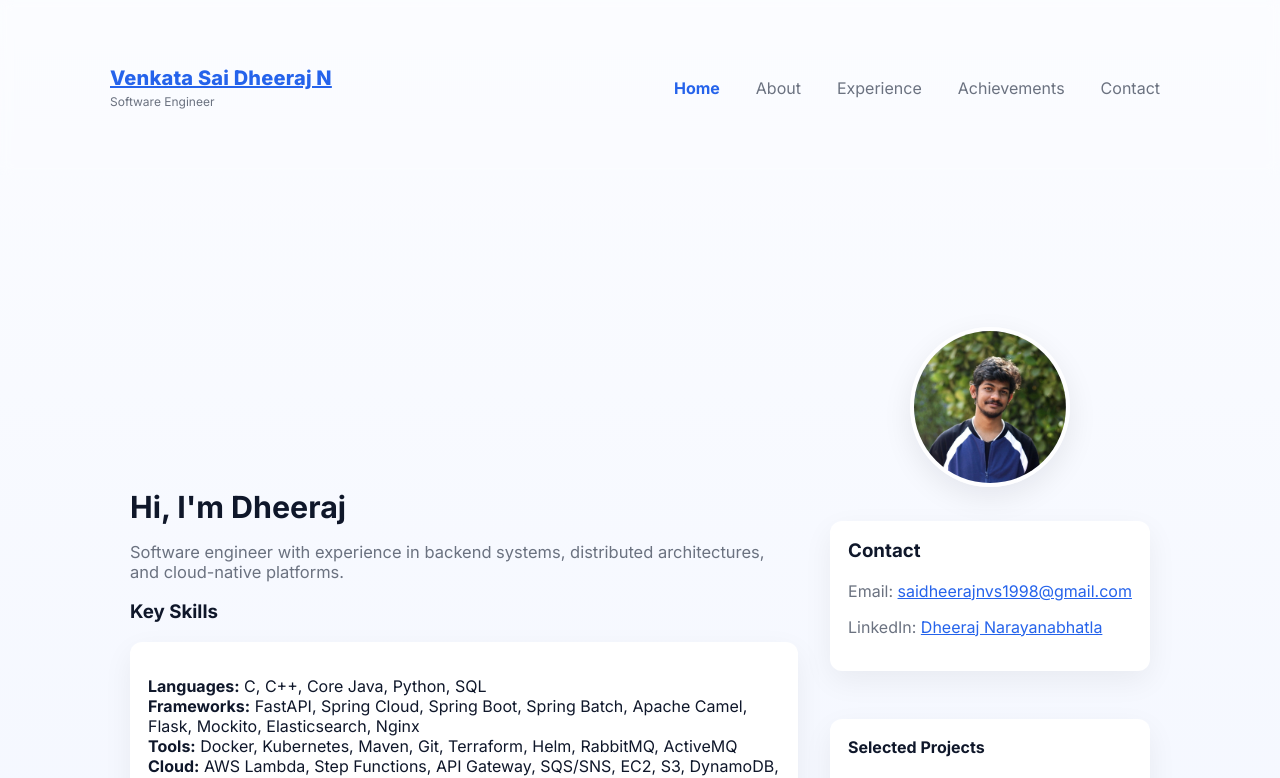
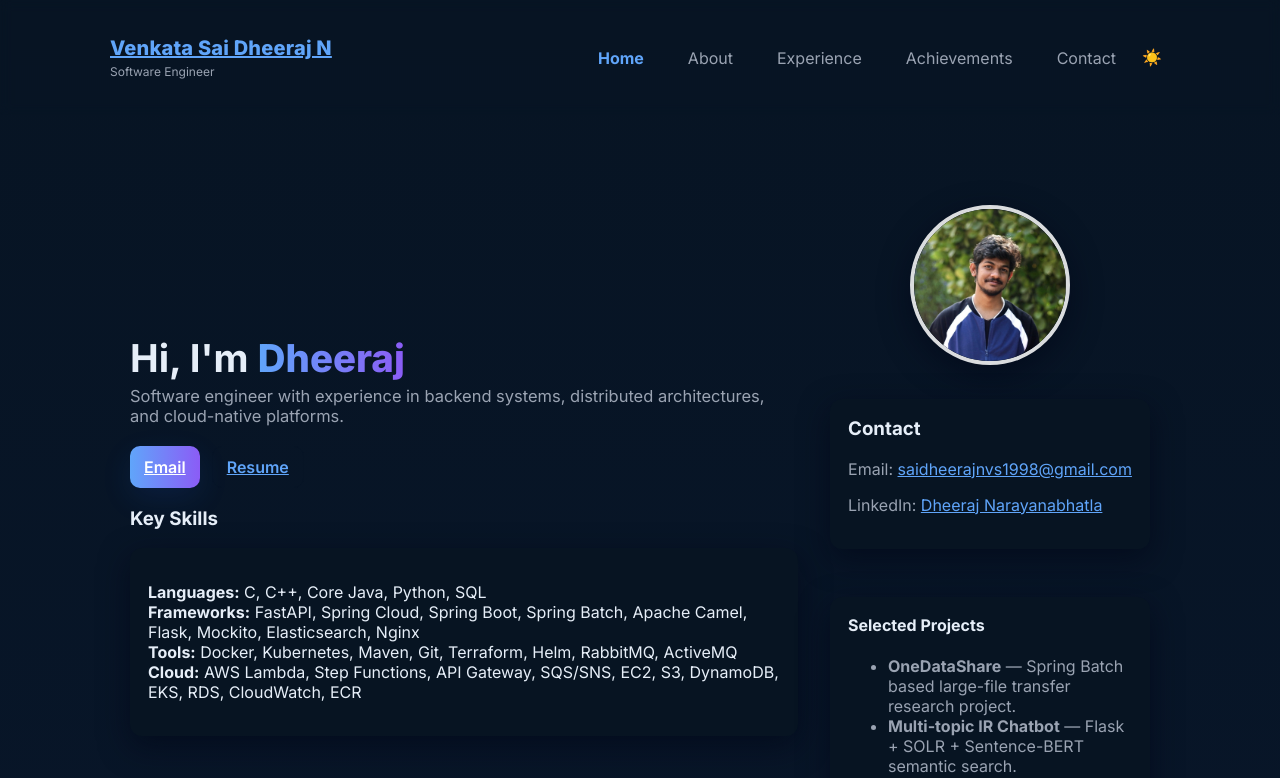
Before and after one commit to saidheerajnvs29/saidheerajnvs29.github.io, a React (Vite) app: page / in a window 1280 px wide. Shown: the top 778 px of the page. Built offline with nearby package versions, Linux system fonts and the light colour scheme.

Commit message:
added content

```diff
--- a/src/components/NavBar.jsx
+++ b/src/components/NavBar.jsx
@@ -1,4 +1,4 @@
-import React from 'react'
+import React, { useState, useEffect } from 'react'
 import { NavLink, Link } from 'react-router-dom'
 
 const links = [
@@ -10,6 +10,16 @@ const links = [
 ]
 
 export default function NavBar() {
+  const [theme, setTheme] = useState(() => localStorage.getItem('theme') || 'dark')
+
+  useEffect(() => {
+    if (theme === 'dark') document.body.setAttribute('data-theme', 'dark')
+    else document.body.removeAttribute('data-theme')
+    localStorage.setItem('theme', theme)
+  }, [theme])
+
+  const toggleTheme = () => setTheme((t) => (t === 'dark' ? 'light' : 'dark'))
+
   return (
     <header className="nav">
       <div className="nav-inner container">
@@ -17,7 +27,7 @@ export default function NavBar() {
           <Link to="/" className="brand">Venkata Sai Dheeraj N</Link>
           <div className="muted" style={{fontSize:12, marginTop:4}}>Software Engineer</div>
         </div>
-        <nav>
+        <nav style={{display:'flex',alignItems:'center',gap:8}}>
           {links.map((l) => (
             <NavLink
               key={l.to}
@@ -28,6 +38,9 @@ export default function NavBar() {
               {l.label}
             </NavLink>
           ))}
+          <button aria-label="Toggle theme" className="theme-toggle" onClick={toggleTheme}>
+            {theme === 'dark' ? '☀️' : '🌙'}
+          </button>
         </nav>
       </div>
     </header>
--- a/src/index.css
+++ b/src/index.css
@@ -7,6 +7,10 @@
   --accent: #2563eb;
   --accent-2: #7c3aed;
   --glass: rgba(255,255,255,0.6);
+  --text: #0f172a;
+  --card-shadow: 0 10px 30px rgba(2,6,23,0.06);
+  --date-bg: #f1f5ff;
+  --date-text: var(--muted);
 }
 *{box-sizing:border-box}
 :root{
@@ -17,12 +21,28 @@ body{
   font-family: 'Inter', ui-sans-serif, system-ui, -apple-system, 'Segoe UI', Roboto, 'Helvetica Neue', Arial;
   margin:0;
   background: linear-gradient(180deg,#fbfcff 0%, #f1f5ff 100%);
-  color:#0f172a;
+  color:var(--text);
   -webkit-font-smoothing:antialiased;
 }
+
+/* Dark theme overrides: set on <body data-theme="dark"> */
+body[data-theme="dark"]{
+  --bg: rgba(2,6,23,0.6);
+  --surface: #071422;
+  --muted: #9aa3b2;
+  --accent: #60a5fa;
+  --accent-2: #8b5cf6;
+  --glass: rgba(255,255,255,0.04);
+  --text: #e6eef8;
+  --card-shadow: 0 10px 30px rgba(2,6,23,0.6);
+  background: linear-gradient(180deg,#071423 0%, #08162a 100%);
+  --date-bg: rgba(255,255,255,0.06);
+  --date-text: #d6e6ff;
+}
 /* Layout */
-.container{max-width:var(--page-width);margin:48px auto;padding:0 20px}
-.section{background:transparent;padding:28px 0}
+/* reduced vertical spacing to tighten header-to-content gap */
+.container{max-width:var(--page-width);margin:24px auto;padding:0 20px}
+.section{background:transparent;padding:14px 0}
 
 /* Utilities */
 .row{display:flex;gap:var(--gap)}
@@ -31,13 +51,17 @@ body{
 
 
 /* Nav */
-.nav{backdrop-filter: blur(6px);padding:18px 0}
+.nav{backdrop-filter: blur(6px);padding:12px 0}
 .nav-inner{display:flex;align-items:center;justify-content:space-between}
 .brand{font-weight:800;font-size:1.25rem;color:var(--accent);letter-spacing:0.2px}
 nav a{margin-left:16px;color:var(--muted);text-decoration:none}
 .nav-link{padding:8px 10px;border-radius:8px;transition:all .18s ease}
 .nav-link:hover{background:rgba(37,99,235,0.06);color:var(--accent)}
 .nav-link.active{color:var(--accent);font-weight:700}
+
+/* theme toggle */
+.theme-toggle{background:transparent;border:0;padding:6px 8px;border-radius:8px;cursor:pointer;font-size:16px;color:var(--muted)}
+.theme-toggle:hover{background:rgba(37,99,235,0.06)}
 
 /* Hero */
 .hero{display:flex;gap:32px;align-items:center;padding:28px 0}
@@ -52,20 +76,31 @@ nav a{margin-left:16px;color:var(--muted);text-decoration:none}
 
 /* Cards */
 .card-grid{display:grid;grid-template-columns:repeat(auto-fit,minmax(240px,1fr));gap:18px;margin-top:20px}
-.card{background:var(--surface);padding:18px;border-radius:12px;box-shadow:0 10px 30px rgba(2,6,23,0.06);transition:transform .18s ease}
+.card{background:var(--surface);padding:18px;border-radius:12px;box-shadow:var(--card-shadow);transition:transform .18s ease}
 .card:hover{transform:translateY(-6px)}
 
-/* Typography */
-.lead{color:var(--muted);font-size:1.03rem}
-h1{font-size:1.9rem;margin:0 0 8px}
+/* Education meta row: title left, dates right */
+.edu-meta{display:flex;align-items:center;justify-content:space-between;gap:12px}
+.edu-meta h4{margin:0}
+.edu-meta .dates{font-size:0.95rem;color:var(--muted);white-space:nowrap}
+
+@media (max-width:720px){
+  .edu-meta{flex-direction:column;align-items:flex-start;gap:6px}
+  .edu-meta .dates{white-space:normal}
+}
+
+h1{font-size:2.4rem;margin:0 0 8px;line-height:1.02}
+.accent-name{background:linear-gradient(90deg,var(--accent),var(--accent-2));-webkit-background-clip:text;background-clip:text;color:transparent;font-weight:800}
+.lead{color:var(--muted);font-size:1.03rem;margin-top:8px}
 h2{margin-top:22px}
 .muted{color:var(--muted)}
 
 /* Timeline */
 .timeline{margin-top:12px;display:grid;gap:12px}
 .timeline-item{background:var(--surface);padding:16px;border-radius:10px;margin-bottom:0;border-left:4px solid rgba(37,99,235,0.08)}
+.timeline-item{background:var(--surface);padding:16px;border-radius:10px;margin-bottom:0;border-left:4px solid rgba(37,99,235,0.08);position:relative;padding-right:140px}
 .timeline-item h3{margin:0 0 6px}
-.timeline-item .date{display:inline-block;background:#f1f5ff;padding:6px 10px;border-radius:999px;color:var(--muted);font-size:0.9rem;margin-bottom:8px}
+.timeline-item .date{position:absolute;right:16px;top:16px;display:inline-block;background:var(--date-bg);padding:6px 10px;border-radius:999px;color:var(--date-text);font-size:0.9rem;margin:0}
 a{color:var(--accent)}
 
 /* Footer */
@@ -76,10 +111,13 @@ a{color:var(--accent)}
 @media (max-width:980px){
   .hero{flex-direction:column-reverse;gap:18px}
   .hero-right{width:100%;flex-basis:auto}
+  /* stack timeline dates on small screens */
+  .timeline-item{padding-right:0}
+  .timeline-item .date{position:relative;right:auto;top:auto;margin-bottom:8px}
 }
 
 /* profile image */
-.profile{width:160px;height:160px;border-radius:9999px;object-fit:cover;border:4px solid rgba(255,255,255,0.85);box-shadow:0 10px 30px rgba(2,6,23,0.08);display:block;margin:0 auto 18px auto}
+.profile{width:160px;height:160px;border-radius:9999px;object-fit:cover;border:4px solid rgba(255,255,255,0.85);box-shadow:var(--card-shadow);display:block;margin:0 auto 18px auto}
 
 /* Nav responsive: stack on small screens so link order remains natural */
 @media (max-width:720px){
--- a/src/pages/About.jsx
+++ b/src/pages/About.jsx
@@ -10,30 +10,36 @@ export default function About() {
         <div style={{display:'grid',gridTemplateColumns:'1fr 320px',gap:20,marginTop:20}}>
           <div>
             <h2>Education</h2>
-            <div className="card-grid">
+            <div style={{display:'flex',flexDirection:'column',gap:12,marginTop:12}}>
               <div className="card">
-                <h4>Master of Science in Computer Science</h4>
-                <p className="muted">State University of New York at Buffalo, Buffalo, NY, USA — Jan 2022 - May 2023</p>
+                <div className="edu-meta">
+                  <h4 style={{margin:0}}>Master of Science in Computer Science</h4>
+                  <div className="dates muted">Jan 2022 - May 2023</div>
+                </div>
+                <p className="muted">State University of New York at Buffalo, Buffalo, NY, USA</p>
                 <p>GPA: 4/4</p>
               </div>
 
               <div className="card">
-                <h4>Bachelor of Science in Computer Science and Engineering</h4>
-                <p className="muted">Chaitanya Bharathi Institute of Technology, Hyderabad, India — Aug 2015 - May 2019</p>
+                <div className="edu-meta">
+                  <h4 style={{margin:0}}>Bachelor of Science in Computer Science and Engineering</h4>
+                  <div className="dates muted">Aug 2015 - May 2019</div>
+                </div>
+                <p className="muted">Chaitanya Bharathi Institute of Technology, Hyderabad, India</p>
                 <p>GPA: 8.76/10</p>
               </div>
             </div>
 
             <h2 style={{marginTop:18}}>Interests</h2>
             <p className="muted">Distributed systems, cloud migrations, event-driven architectures, and developer productivity/automation.</p>
+
+            <div style={{marginTop:12}}>
+              <div className="card">
+                <h4 style={{marginTop:0}}>Quick facts</h4>
+                <p className="muted">Based in Tampa, FL • Open to relocation across US • Languages: English, Hindi</p>
+              </div>
+            </div>
           </div>
-
-          <aside>
-            <div className="card">
-              <h3 style={{marginTop:0}}>Quick facts</h3>
-              <p className="muted">Open to remote work • Based in (add location) • Languages: English</p>
-            </div>
-          </aside>
         </div>
       </div>
     </section>
--- a/src/pages/Home.jsx
+++ b/src/pages/Home.jsx
@@ -6,8 +6,13 @@ export default function Home() {
       <div className="container">
         <div className="hero">
           <div className="hero-left">
-            <h1>Hi, I'm Dheeraj</h1>
+            <h1>Hi, I'm <span className="accent-name">Dheeraj</span></h1>
             <p className="lead">Software engineer with experience in backend systems, distributed architectures, and cloud-native platforms.</p>
+
+            <div className="cta-row">
+              <a className="btn btn-primary" href="mailto:saidheerajnvs1998@gmail.com">Email</a>
+              <a className="btn btn-ghost" href="/resume.pdf">Resume</a>
+            </div>
 
             <div style={{marginTop:18}}>
               <h3>Key Skills</h3>
```
